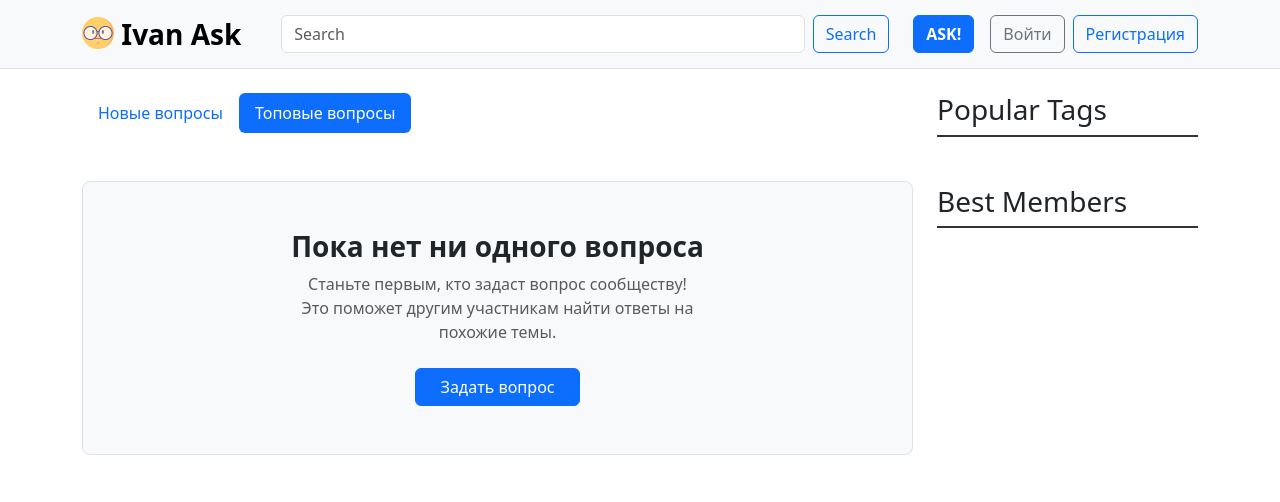
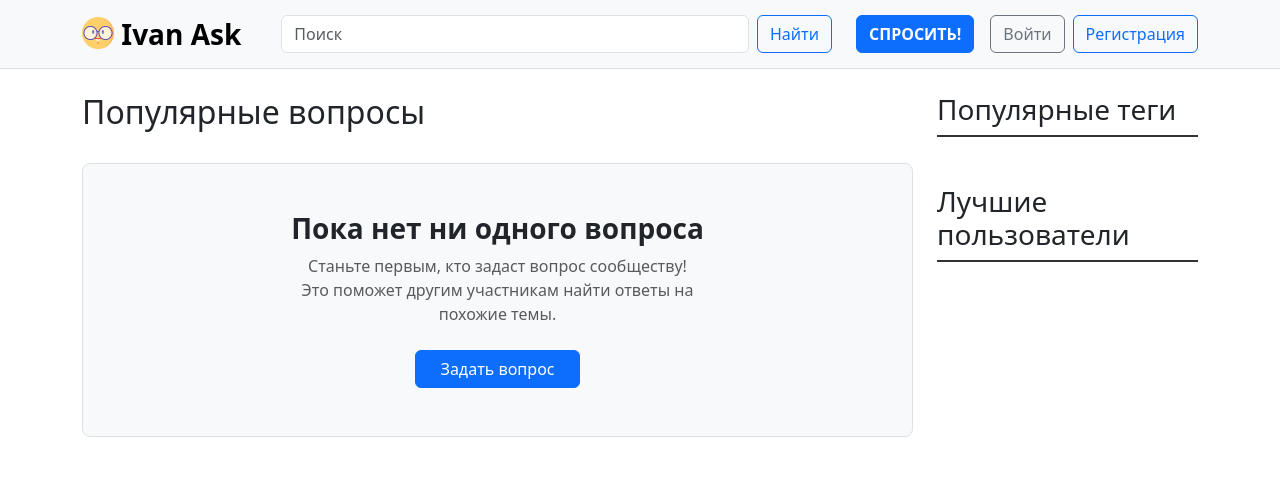
Before and after one commit to Oven29/2026-VK-EDU-Web-11-Ovchinnikov-I, a Django app: page /hot/ in a window 1280 px wide. Shown: the top 502 px of the page. Run offline with Django 5.2, Linux system fonts and the light colour scheme; data that the repository does not hold is empty; some libraries are stand-ins or nearby versions.

Commit message:
docs: russian localization for main UI elements and page titles (#5)

```diff
--- a/questions/templates/questions/index.html
+++ b/questions/templates/questions/index.html
@@ -6,20 +6,10 @@
 
 {% block content %}
 <div class="d-flex align-items-baseline mb-4">
-    <ul class="nav nav-pills mb-4">
-        <li class="nav-item">
-            <a class="nav-link {% if request.resolver_match.url_name == 'index' %}active{% endif %}"
-                href="{% url 'index' %}">
-                Новые вопросы
-            </a>
-        </li>
-        <li class="nav-item">
-            <a class="nav-link {% if request.resolver_match.url_name == 'hot' %}active{% endif %}"
-                href="{% url 'hot' %}">
-                Топовые вопросы
-            </a>
-        </li>
-    </ul>
+    <h2 class="me-3">{{ title }}</h2>
+    {% if request.resolver_match.url_name != 'hot' %}
+    <a href="{% url 'hot' %}" class="text-decoration-none"><u>Новые вопросы</u></a>
+    {% endif %}
 </div>
 
 <!-- вопросы -->
@@ -37,10 +27,10 @@
             <p class="text-muted question-content">{{ q.content }}</p>
             <div class="d-flex align-items-center mt-3 flex-wrap gap-1">
                 <a href="{% url 'question' q.id %}" class="me-3 text-decoration-underline">
-                    answers ({{ q.answers_count }})
+                    ответов ({{ q.answers_count }})
                 </a>
                 {% if q.tags.all %}
-                <span class="text-muted me-2">Tags:</span>
+                <span class="text-muted me-2">Теги:</span>
                 {% for tag in q.tags.all %}
                 <a href="{% url 'tag' tag.name  %}" class="me-2 tag">{{ tag }}</a>
                 {% endfor %}
--- a/questions/views.py
+++ b/questions/views.py
@@ -15,6 +15,7 @@ def index(request):
     page_obj = paginate(Question.objects.new(request.user), request)
     context = {
         'questions': page_obj,
+        'title': 'Новые вопросы',
     }
 
     return render(request, 'questions/index.html', context)
@@ -67,7 +68,7 @@ def tag(request, tag: str):
     page_obj = paginate(Question.objects.by_tag(tag_obj.name, request.user), request)
     context = {
         'questions': page_obj,
-        'title': f'Tag: {tag_obj}',
+        'title': f'Тег: {tag_obj}',
     }
 
     return render(request, 'questions/index.html', context)
@@ -77,7 +78,7 @@ def hot(request):
     page_obj = paginate(Question.objects.hot(request.user), request)
     context = {
         'questions': page_obj,
-        'title': 'Hot Questions',
+        'title': 'Популярные вопросы',
     }
 
     return render(request, 'questions/index.html', context)
@@ -88,7 +89,7 @@ def user_questions(request, username: str):
     page_obj = paginate(Question.objects.by_author(user.id, request.user), request)
     context = {
         'questions': page_obj,
-        'title': f'{username}\'s questions',
+        'title': f'Вопросы пользователя {username}',
     }
 
     return render(request, 'questions/index.html', context)
--- a/templates/base.html
+++ b/templates/base.html
@@ -1,7 +1,7 @@
-{% load static %}
+{% load static core_tags %}
 
 <!DOCTYPE html>
-<html lang="en">
+<html lang="ru">
 
 <head>
     <meta charset="UTF-8">
@@ -16,17 +16,17 @@
     <nav class="navbar navbar-expand-lg navbar-light bg-light border-bottom mb-4">
         <div class="container">
             <a class="navbar-brand fw-bold fs-3" href="{% url 'index' %}">
-                <img src="{% static 'questions/img/favicon.png' %}" alt="favicon" width="32" height="32"
+                <img src="{% static 'questions/img/favicon.png' %}" alt="логотип" width="32" height="32"
                     class="d-inline-block align-top mt-1">
                 Ivan Ask
             </a>
 
             <div class="d-flex flex-grow-1 mx-4">
-                <input class="form-control me-2" type="search" placeholder="Search">
-                <button class="btn btn-outline-primary" type="submit">Search</button>
+                <input class="form-control me-2" type="search" placeholder="Поиск">
+                <button class="btn btn-outline-primary" type="submit">Найти</button>
             </div>
             <div class="d-flex align-items-center">
-                <a href="{% url 'ask' %}" class="btn btn-primary me-3 fw-bold">ASK!</a>
+                <a href="{% url 'ask' %}" class="btn btn-primary me-3 fw-bold">СПРОСИТЬ!</a>
                 {% if user.is_authenticated %}
                 <div class="d-flex align-items-center">
                     <a class="me-2" href="{% url 'profile' %}">
@@ -60,7 +60,7 @@
 
             <aside class="col-lg-3 col-md-4 col-12">
                 <div class="mb-5">
-                    <h3 class="sidebar-title">Popular Tags</h3>
+                    <h3 class="sidebar-title">Популярные теги</h3>
                     <div class="tag-cloud fw-bold">
                         {% for tag in popular_tags %}
                         <a href="{% url 'tag' tag.name %}" class="text-decoration-none tag">{{ tag }}</a>
@@ -69,7 +69,7 @@
                 </div>
 
                 <div>
-                    <h3 class="sidebar-title">Best Members</h3>
+                    <h3 class="sidebar-title">Лучшие пользователи</h3>
                     <ul class="list-unstyled">
                         {% for member in best_members %}
                         <li><a href="{% url 'user_questions' member.user.username %}" class="text-decoration-none">
```
